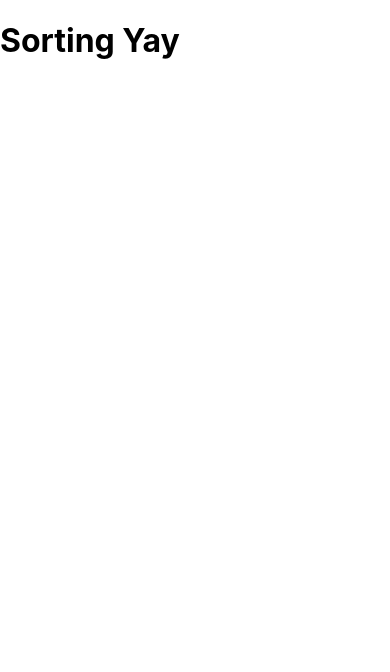
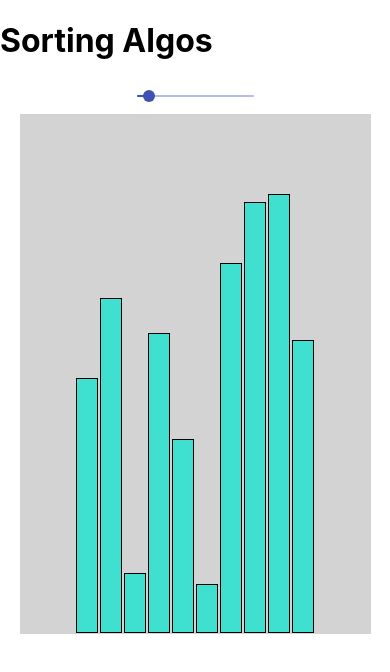
Before and after one commit to heroesIV/SortViz, a React (Create React App) app: page / in a window 390 px wide. Shown: the top 672 px of the page. Built offline with nearby package versions, Linux system fonts and the light colour scheme.

Commit message:
responsive

```diff
--- a/package.json
+++ b/package.json
@@ -3,6 +3,7 @@
   "version": "0.1.0",
   "private": true,
   "dependencies": {
+    "@material-ui/core": "^4.11.0",
     "@testing-library/jest-dom": "^4.2.4",
     "@testing-library/react": "^9.3.2",
     "@testing-library/user-event": "^7.1.2",
--- a/src/App.js
+++ b/src/App.js
@@ -1,10 +1,12 @@
 import React from "react";
 import Header from "./components/Header";
+import Bars from "./components/Bars";
 
 function App() {
   return (
     <div>
       <Header />
+      <Bars />
     </div>
   );
 }
--- /dev/null
+++ b/src/components/Bars.js
@@ -0,0 +1,57 @@
+import React, { useState } from "react";
+import { Slider } from "@material-ui/core";
+
+export default function Bars() {
+  const [length, setLength] = useState(10);
+  const array = Array.from(Array(length), () =>
+    Math.floor(Math.random() * 500)
+  );
+  //   console.log(array);
+  return (
+    <>
+      <div style={{ width: "30%", margin: "auto" }}>
+        <Slider
+          value={length}
+          onChange={(e, newValue) => {
+            e.preventDefault();
+            setLength(newValue);
+          }}
+          aria-labelledby="continuous-slider"
+          min={2}
+          max={80}
+          valueLabelDisplay="auto"
+        />
+      </div>
+
+      <div
+        className="bars"
+        style={{
+          display: "flex",
+          flexDirection: "row",
+          justifyContent: "center",
+          alignItems: "flex-end",
+          backgroundColor: "lightgray",
+          height: "520px",
+          width: "90%",
+          margin: "auto",
+        }}
+      >
+        {array.map((height, index) => {
+          return (
+            <div
+              key={index}
+              className="bar"
+              style={{
+                margin: "1px",
+                border: "1px solid black",
+                width: "20px",
+                height: height,
+                backgroundColor: "turquoise",
+              }}
+            ></div>
+          );
+        })}
+      </div>
+    </>
+  );
+}
--- a/src/components/Header.js
+++ b/src/components/Header.js
@@ -3,7 +3,7 @@ import React from "react";
 export default function Header() {
   return (
     <div>
-      <h1>Sorting Yay</h1>
+      <h1>Sorting Algos</h1>
     </div>
   );
 }
```
Also changed, not shown: 1 other file (tests, documents, lock files or other folders).
